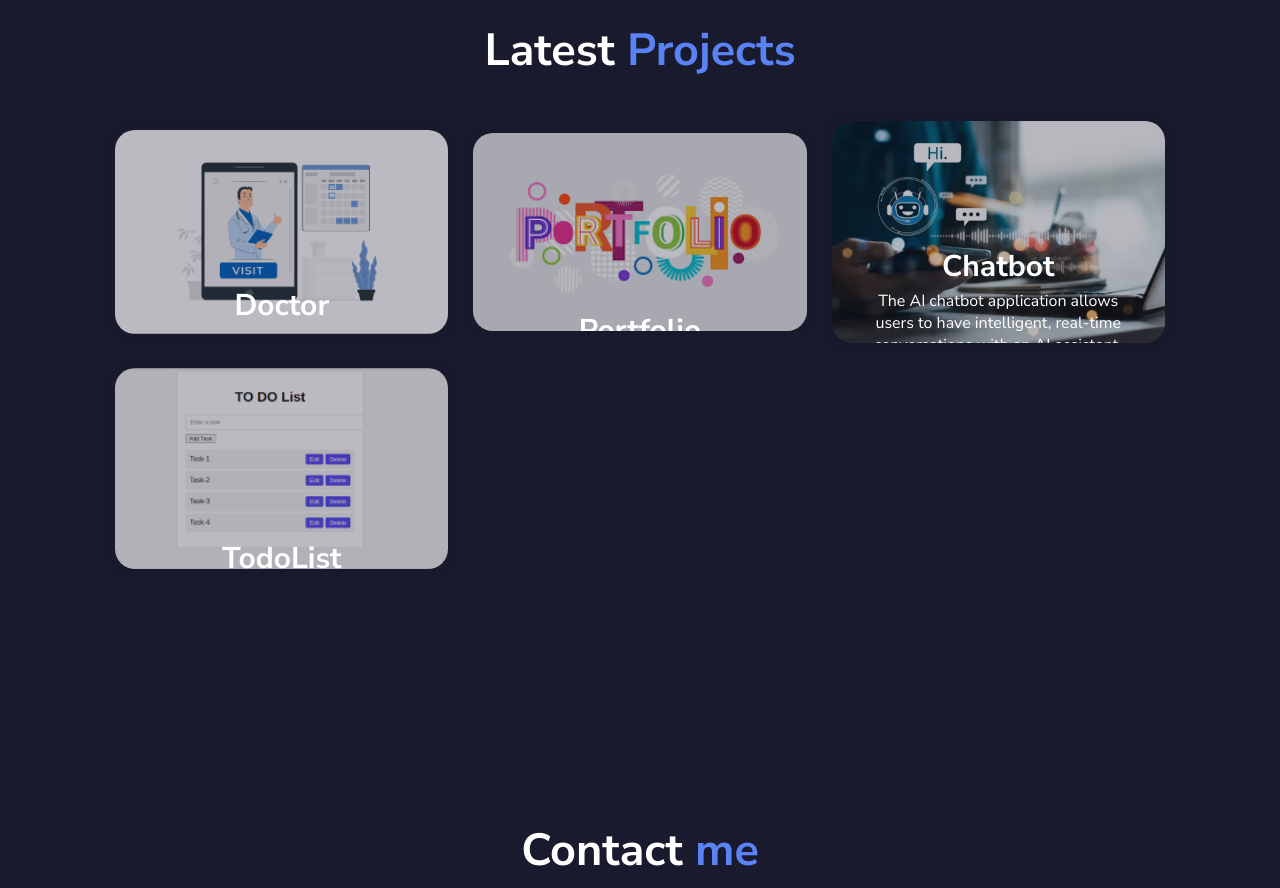
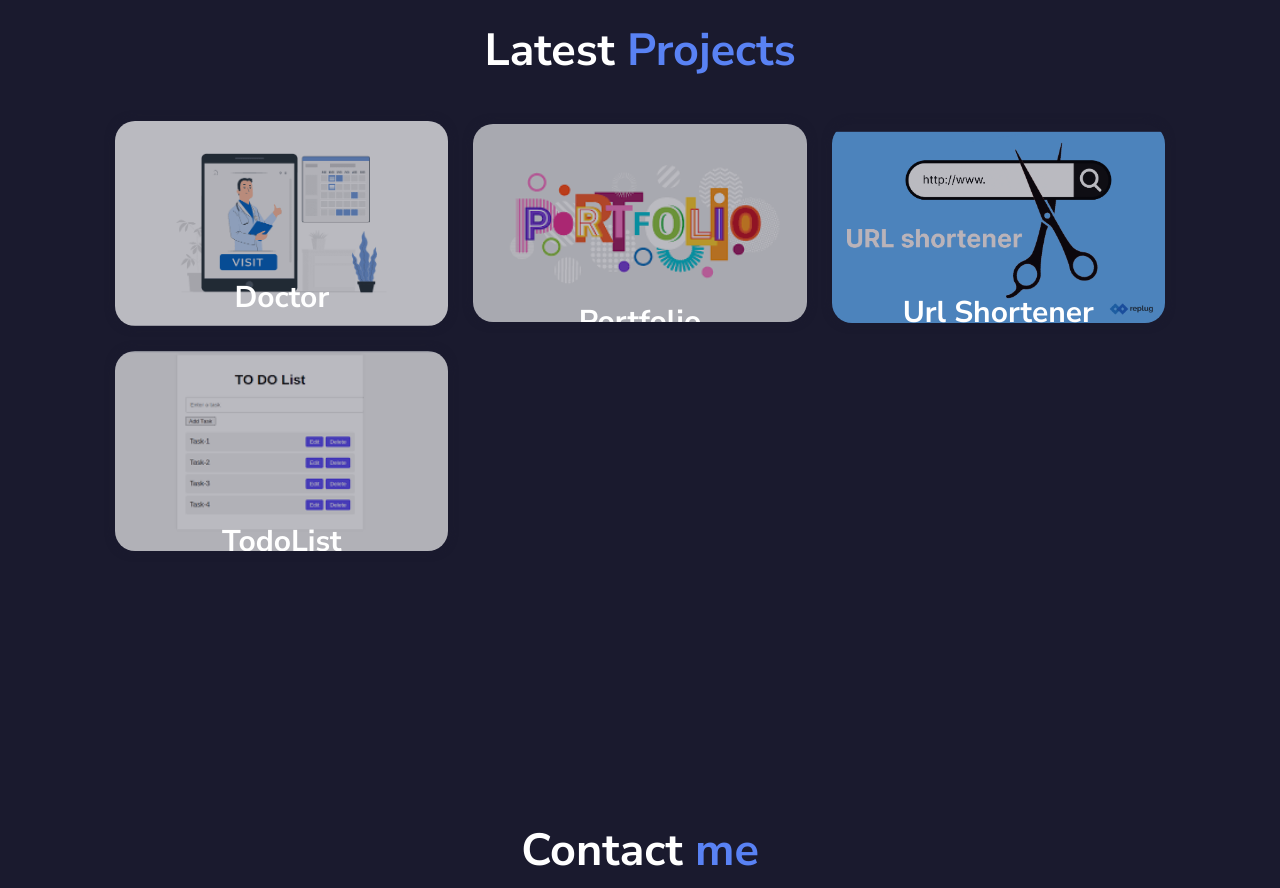
Before and after one commit to PriyajitMansingh/portfoliopriyajit, a plain HTML site: page index.html in a window 1280 px wide. Shown: the part 2480-3368 px from the top of the page. Drawn offline with nearby package versions, Linux system fonts and the light colour scheme; no server answers; a script that the page names is missing.

Commit message:
resume updated

```diff
--- a/index.html
+++ b/index.html
@@ -49,7 +49,7 @@
 			<a href="https://www.instagram.com/m_priyajit2002?igsh=MTd0OHJqbWdmN3V3cA=="><i class="fa-brands fa-instagram"></i></a>
 
 		</div>
-		<a href="assets/priyajit resume (2).pdf" class="btn" download="">Download Resume</a>
+		<a href="assets/PriyajitFinal.pdf" class="btn" download="">Download Resume</a>
 
 	</div>
 <div class="home-image">
@@ -153,10 +153,10 @@
 				</div> -->
 
 				<div class="project-box">
-					<img src="images/chatbot.webp" alt="">
+					<img src="images/Group-4-1.png" alt="">
 					<div class="project-layer">
-						<h4>Chatbot</h4>
-						<p>The AI chatbot application allows users to have intelligent, real-time conversations with an AI assistant, similar to ChatGPT or Gemini. Users can ask questions, receive detailed answers, and interact using natural language. The chatbot supports Markdown formatting, so it can respond with code blocks, lists, and links for better readability. Users can also upload images, making it possible to ask questions related to pictures. All chat history is saved, allowing users to revisit previous conversations anytime.</p>
+						<h4>Url Shortener</h4>
+						<p>A sleek and responsive web application that converts long, messy URLs into clean, shareable short links. Built with React for the frontend and Node.js/Express with MongoDB for the backend, this project demonstrates full-stack development skills — from API integration to UI design.</p>
 						<i class="fa-solid fa-share-from-square"></i>
 					</div>
 				</div>
```
Also changed, not shown: images/Group-4-1.png (added), 1 other file.
